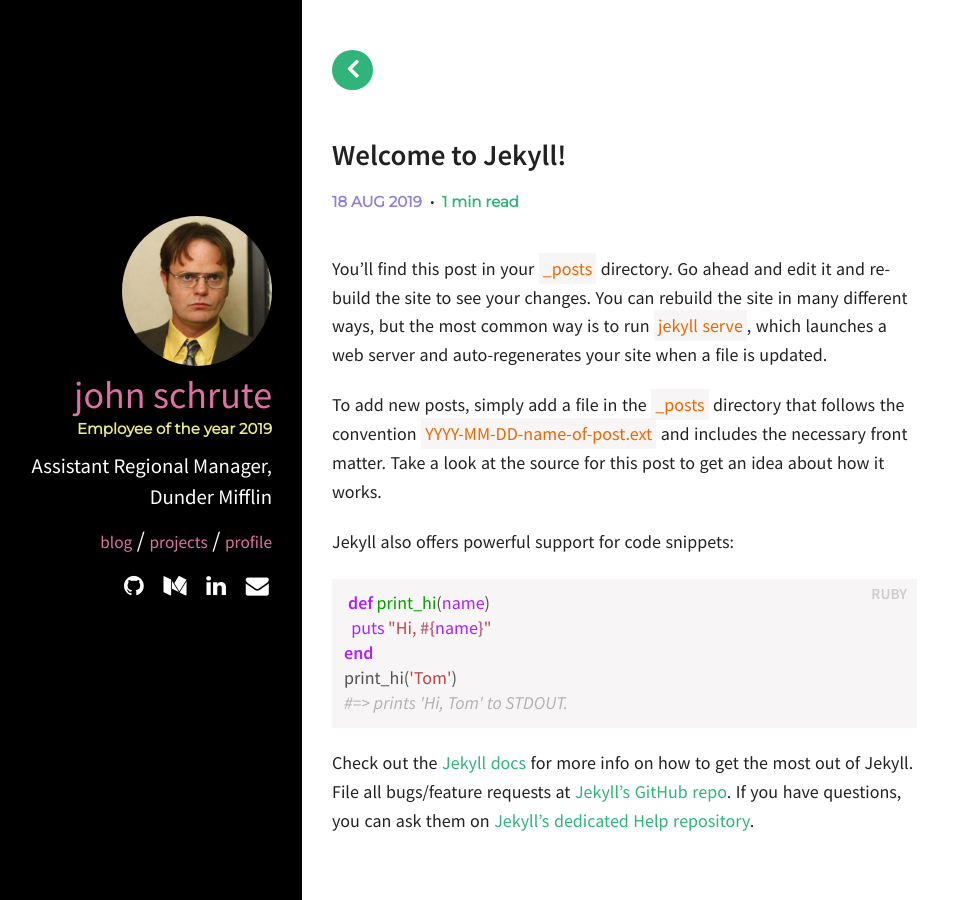
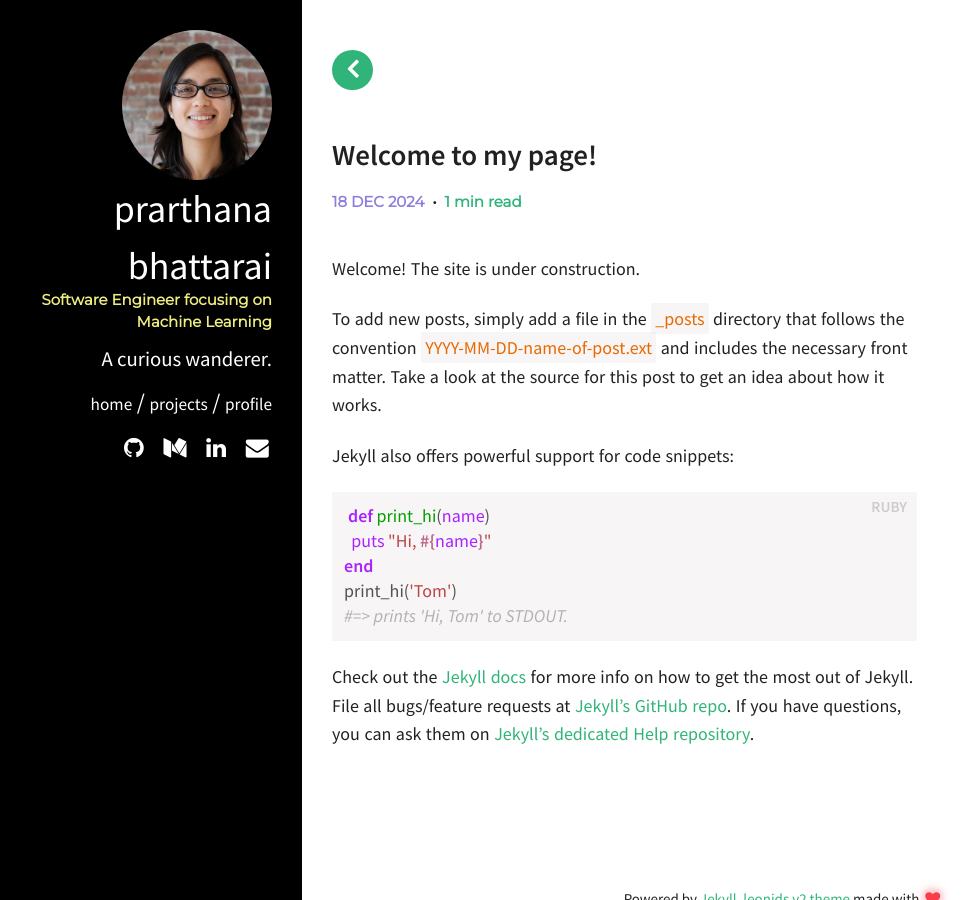
Before and after one commit to prarthanabhattarai/prarthanabhattarai.github.io, a Jekyll site: the page built from _posts/2019-08-18-welcome-to-jekyll.md, in a window 1280 px wide. Shown: the whole page, without its empty margins (18-994 px from the left). Built offline with Jekyll 4.4.1, drawn with Linux system fonts in a browser that asks for light colours.

Commit message:
changed webpage style

```diff
--- a/_config.yml
+++ b/_config.yml
@@ -3,10 +3,10 @@
 # Site wide configuration
 ####################################
 #
-title: John Schrute
+title: Prarthana Bhattarai
 email: john.schrute@loremipsum.com
 description: "My website description"
-url: 'https://mukulkhanna.github.io/leonids-v2' # change this as per your website
+url: 'https://prarthanabhattarai.github.io/' # change this as per your website
 keywords: [""]
 
 #
@@ -18,7 +18,7 @@ keywords: [""]
 # host: 0.0.0.0
 # port: 4000
 
-timezone:          Asia/Kolkata
+timezone:          America/New_York
 markdown:          kramdown
 highlighter:       rouge
 excerpt_separator: <!--more-->
@@ -45,10 +45,10 @@ kramdown:
 ####################################
 #
 owner:
-  name: John Schrute
+  name: Prarthana Bhattarai
   avatar: profile_picture.jpeg
-  job: "Employee of the year 2019"
-  bio: "Assistant Regional Manager, Dunder Mifflin"
+  job: "Software Engineer focusing on Machine Learning"
+  bio: "A curious wanderer."
   github: username
   email: johnschrute@gmail.com
   disqus-shortname: #username
--- a/_includes/sections/about.html
+++ b/_includes/sections/about.html
@@ -1,4 +1,4 @@
-<h3><span data-i18n="skills.my_skills">About</span></h3>
+<h3><span data-i18n="skills.my_skills">About Me</span></h3>
 
 <div class="about-text">
     Amet velit sit cillum mollit irure dolor eiusmod sunt. Mollit fugiat ipsum in quis sit sint amet commodo ut nulla deserunt proident mollit reprehenderit. Et minim consectetur duis officia officia commodo do. Occaecat esse sint laborum voluptate in anim commodo occaecat eu sint sunt veniam eu ea.
--- a/_includes/sidebar.html
+++ b/_includes/sidebar.html
@@ -1,19 +1,18 @@
 {% if page.author %} {% assign author = site.data.authors[page.author] %}{% else %}{% assign author = site.owner %} {% endif %}
 
-<div class="cover-card table-cell table-middle">
+<div class="cover-card table-cell table-top">
   {% if author.avatar %}
   <a href="{{ site.url }}/">
     <img src="{{ site.url }}/img/{{ author.avatar }}" alt="" class="avatar">
   </a>
   {% endif %}
-  <a href="{{ site.url }}/" class="author_name">{{ author.name }}</a>
+  <a href="{{ site.url }}/" class="author_name" style="color: white">{{ author.name }}</a>
   <span class="author_job" style="color: rgb(236, 236, 128)">{{ author.job }}</span>
-  <!-- <span class="author_bio mbm" style="color: #D24585">{{ author.bio }}</span> -->
   <span class="author_bio mbm" style="color: white">{{ author.bio }}</span>
   <nav class="nav">
     <ul class="nav-list">
       <li class="nav-item">
-        <a href="{{ site.url }}/">blog</a>
+        <a href="{{ site.url }}/">home</a>
       </li>
       {% for page in site.pages %} {% if page.title %} {% unless page.title == 'Categories' %}
       {% unless page.title == 'Archive' %}
@@ -27,7 +26,6 @@
     </ul>
   </nav>
   {% include social-links.html %}
-  <!-- <div style="color: white; font-size:12px;">Subscribe to my newsletter</div> -->
 </div>
 
 <style>
@@ -35,33 +33,6 @@
     color: white;
   }
 
- .author_name, .nav-item > a {
-  animation: colorchange 50s; /* animation-name followed by duration in seconds*/
-         /* you could also use milliseconds (ms) or something like 2.5s */
-      -webkit-animation: colorchange 50s; /* Chrome and Safari */
-    }
-
-    @keyframes colorchange
-    {
-      0%   {color: white;}
-      20%   {color: #D24585;}
-      40%  {color: turquoise;}
-      60%  {color: rgb(78, 185, 78);}
-      80% {color: #D24585;}
-      100% {color: white;}
-    }
-
-    @-webkit-keyframes colorchange
-    {
-      0%   {color: white;}
-      20%   {color: #D24585;}
-      40%  {color: turquoise;}
-      60%  {color: rgb(78, 185, 78);}
-      80% {color: #D24585;}
-      100% {color: white;}
-    }
-
-
 .nav-item > a:hover {
   text-decoration: underline;
   color: white;
--- a/_includes/social-links.html
+++ b/_includes/social-links.html
@@ -23,23 +23,5 @@
       <script>gen_mail_to_link('{{ author.email }}');</script>
       </li>
     {% endif %}
-    {% if author.skype %}<li><a href="skype:{{ author.skype }}" class="social-link-item" target="_blank"><i class="fa fa-fw fa-skype"></i></a></li>{% endif %}
-    {% if author.xing %}<li><a href="http://www.xing.com/profile/{{ author.xing }}" class="social-link-item" target="_blank"><i class="fa fa-fw fa-xing"></i></a></li>{% endif %}
-    {% if author.instagram %}<li><a href="http://instagram.com/{{ author.instagram }}" class="social-link-item" target="_blank"><i class="fa fa-fw fa-instagram"></i></a></li>{% endif %}
-    {% if author.gitlab %}<li><a href="http://gitlab.com/u/{{ author.gitlab }}" class="social-link-item" target="_blank"><i class="fa fa-fw fa-gitlab"></i></a></li>{% endif %}
-    {% if author.stackoverflow %}<li><a href="http://stackoverflow.com/users/{{ author.stackoverflow }}" class="social-link-item" target="_blank"><i class="fa fa-fw fa-stack-overflow"></i></a></li>{% endif %}
-    {% if author.lastfm %}<li><a href="http://lastfm.com/user/{{ author.lastfm }}" class="social-link-item" target="_blank"><i class="fa fa-fw fa-music"></i></a></li>{% endif %}
-    {% if author.dribbble %}<li><a href="http://dribbble.com/{{ author.dribbble }}" class="social-link-item" target="_blank"><i class="fa fa-fw fa-dribbble"></i></a></li>{% endif %}
-    {% if author.pinterest %}<li><a href="http://www.pinterest.com/{{ author.pinterest }}" class="social-link-item" target="_blank"><i class="fa fa-fw fa-pinterest"></i></a></li>{% endif %}
-    {% if author.foursquare %}<li><a href="http://foursquare.com/{{ author.foursquare }}" class="social-link-item" target="_blank"><i class="fa fa-fw fa-foursquare"></i></a></li>{% endif %}
-    {% if author.steam %}<li><a href="http://steamcommunity.com/id/{{ author.steam }}" class="social-link-item" target="_blank"><i class="fa fa-fw fa-steam"></i></a></li>{% endif %}
-    {% if author.youtube %}<li><a href="https://youtube.com/user/{{ author.youtube }}" class="social-link-item" target="_blank"><i class="fa fa-fw fa-youtube"></i></a></li>{% endif %}
-    {% if author.soundcloud %}<li><a href="http://soundcloud.com/{{ author.soundcloud }}" class="social-link-item" target="_blank"><i class="fa fa-fw fa-soundcloud"></i></a></li>{% endif %}
-    {% if author.weibo %}<li><a href="http://www.weibo.com/{{ author.weibo }}" class="social-link-item" target="_blank"><i class="fa fa-fw fa-weibo"></i></a></li>{% endif %}
-    {% if author.flickr %}<li><a href="http://www.flickr.com/{{ author.flickr }}" class="social-link-item" target="_blank"><i class="fa fa-fw fa-flickr"></i></a></li>{% endif %}
-    {% if author.500px %}<li><a href="http://www.500px.com/{{ author.500px }}" class="social-link-item" target="_blank"><i class="fa fa-fw fa-500px"></i></a></li>{% endif %}
-    {% if author.codepen %}<li><a href="http://codepen.io/{{ author.codepen }}" class="social-link-item" target="_blank"><i class="fa fa-fw fa-codepen"></i></a></li>{% endif %}
-    {% if author.reddit %}<li><a href="https://reddit.com/user/{{ author.reddit }}" class="social-link-item" target="_blank"><i class="fa fa-fw fa-reddit"></i></a></li>{% endif %}
-    {% if author.telegram %}<li><a href="https://t.me/{{ author.telegram }}" class="social-link-item" target="_blank"><i class="fa fa-fw fa-telegram"></i></a></li>{% endif %}
   </ul>
 </div>
--- a/_layouts/page.html
+++ b/_layouts/page.html
@@ -4,7 +4,7 @@ layout: default
 
   <div id="page">
     <header class="page-header">
-      <h3 style="color:#D24585">{{ page.title }}</h3>
+      <h3 style="color:black">{{ page.title }}</h3>
     </header>
 
     <article class="page-content">
--- a/_posts/2019-08-18-welcome-to-jekyll.md
+++ b/_posts/2019-08-18-welcome-to-jekyll.md
@@ -1,10 +1,10 @@
 ---
 layout: post
-title:  "Welcome to Jekyll!"
-date:   2019-08-18 15:07:19
+title:  "Welcome to my page!"
+date:   2024-12-18 09:18:19
 comments: true
 ---
-You’ll find this post in your `_posts` directory. Go ahead and edit it and re-build the site to see your changes. You can rebuild the site in many different ways, but the most common way is to run `jekyll serve`, which launches a web server and auto-regenerates your site when a file is updated.
+Welcome! The site is under construction.
 
 To add new posts, simply add a file in the `_posts` directory that follows the convention `YYYY-MM-DD-name-of-post.ext` and includes the necessary front matter. Take a look at the source for this post to get an idea about how it works.
 
```
Also changed, not shown: Gemfile.lock (added), img/profile_picture.jpeg.
